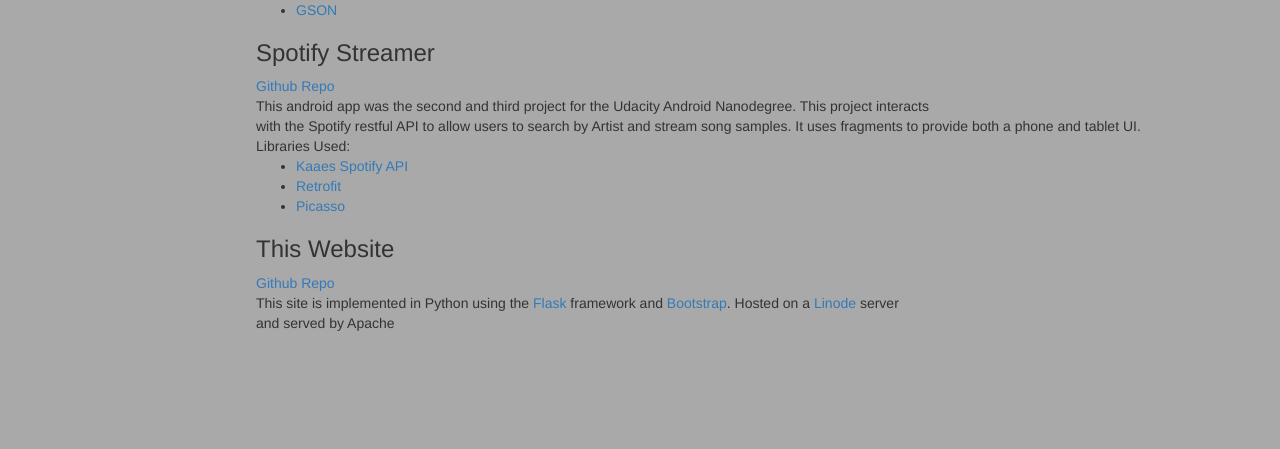
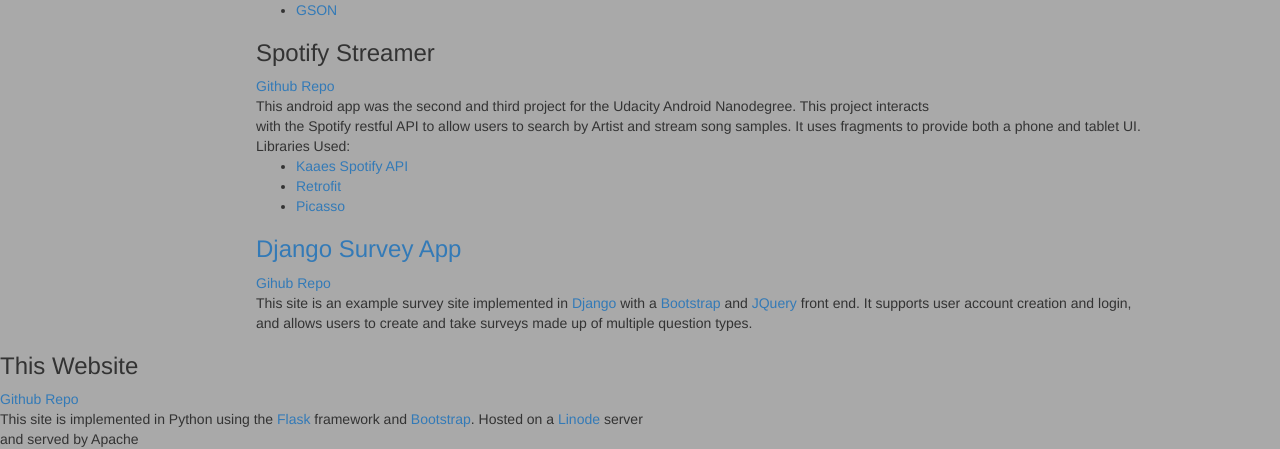
Before and after one commit to JHadley1406/hadleyheavyindustries, a Flask app: page /projects in a window 1280 px wide. Shown: the part 463-912 px from the top of the page. Before the commit the page ends 794 px from the top, so only its background shows below. Run offline with Flask 2, Linux system fonts and the light colour scheme; some libraries are stand-ins or nearby versions.

Commit message:
html: Added description and link for survey

```diff
--- a/app/templates/projects.html
+++ b/app/templates/projects.html
@@ -36,6 +36,13 @@
 				</ul>
 			</div>
 		</div>
+        <div>
+            <h3><a href="/survey">Django Survey App</a></h3>
+            <div><a href="https://github.com/jhadley1406/survey" target="_blank">Gihub Repo</a></div
+            <div>This site is an example survey site implemented in <a href="www.djangoproject.com" target="_blank">Django</a> with a <a href="http://getbootstrap.com/" target="_blank">Bootstrap</a> and <a href="http://www.jquery.com" target="_blank">JQuery</a> front end.  It supports user account creation and login,</div>
+            <div>and allows users to create and take surveys made up of multiple question types.</div>
+
+        </div>
 		<div>
 			<h3>This Website</h3>
 			<div><a href="https://github.com/JHadley1406/hadleyheavyindustries" target="_blank">Github Repo</a></div>
```
